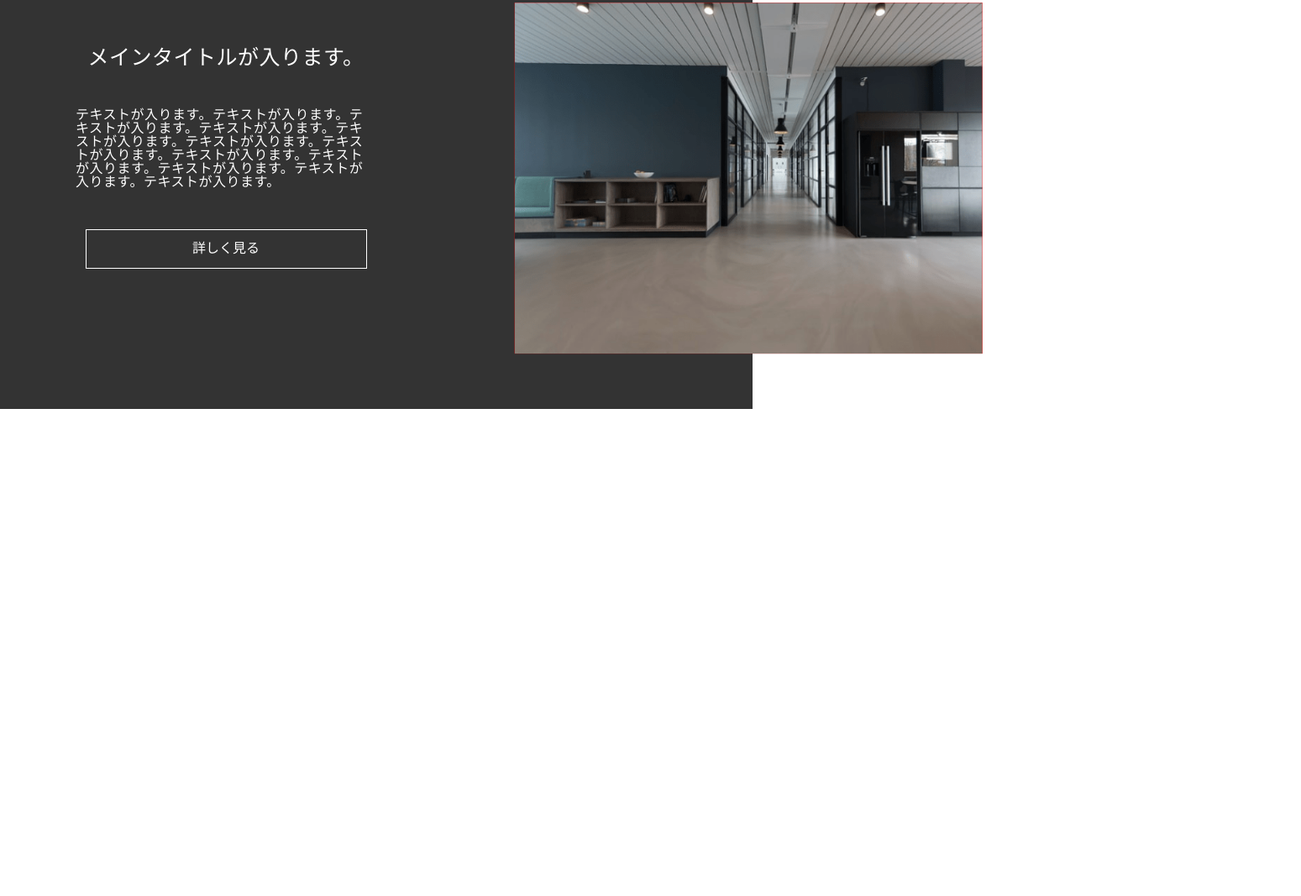
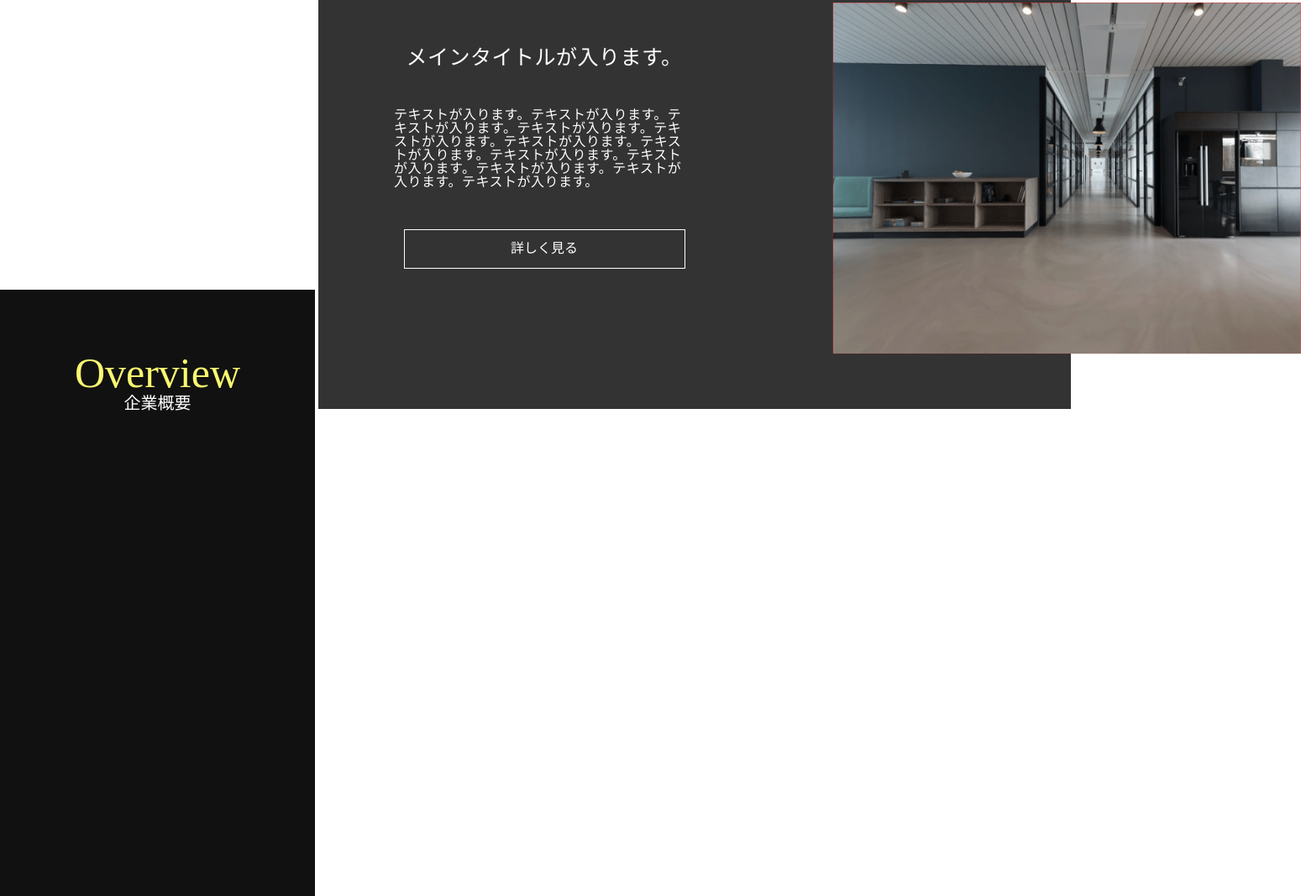
Before and after one commit to hidekiw1971/operation-test, a website: page index.html in a window 1280 px wide. Shown: the part 63-1130 px from the top of the page at 84% size, 1549 px wide, since content can reach past the window. Before the commit the page ends 800 px from the top, so only its background shows below. Drawn offline with nearby package versions, Linux system fonts and the light colour scheme.

Commit message:
temp saved

```diff
--- a/index.html
+++ b/index.html
@@ -23,9 +23,22 @@
   <!-- JavaScript -->
   <script src="https://code.jquery.com/jquery-3.6.0.js"></script>
   <script defer src="./js/script.js"></script>
+  <!-- font -->
+  <link rel="preconnect" href="https://fonts.googleapis.com">
+  <link rel="preconnect" href="https://fonts.gstatic.com" crossorigin>
+  <link href="https://fonts.googleapis.com/css2?family=Noto+Serif+JP&display=swap" rel="stylesheet">
 </head>
 
 <body>
+  <!-- overview s -->
+  <section class="overview">
+    <div class="overview__inner">
+      <h2 class="overview__title">企業概要</h2>
+    </div>
+  </section>
+  <!-- overview e -->
+
+
   <!-- copy start -->
   <div class="card">
     <div class="card__inner">
--- /dev/null
+++ b/src/sass/module/overview/_overview.scss
@@ -0,0 +1,12 @@
+@use "global" as *;
+.overview {
+  display: inline-block;
+  max-width: rem(375);
+  width: 100%;
+  height: rem(722);
+  background-color: #111;
+  @include mq(md) {
+  }
+  @include mq(xl) {
+  }
+}
--- /dev/null
+++ b/src/sass/module/overview/_overview__inner.scss
@@ -0,0 +1,11 @@
+@use "global" as *;
+.overview__inner {
+  display: inline-block;
+  width: 100%;
+  height: 100%;
+  text-align: center;
+  @include mq(md) {
+  }
+  @include mq(xl) {
+  }
+}
--- /dev/null
+++ b/src/sass/module/overview/_overview__title.scss
@@ -0,0 +1,34 @@
+@use "global" as *;
+.overview__title {
+  display: inline-block;
+  color: #fff;
+  font-family: "font-family: 'Noto Serif JP', serif;";
+  font-size: rem(20);
+  font-weight: $normal;
+  padding-top: rem(120);
+  padding-right: rem(0);
+  padding-bottom: rem(48);
+  padding-left: rem(0);
+  position: relative;
+  @include mq(md) {
+  }
+  @include mq(xl) {
+  }
+}
+
+.overview__title::before {
+  display: inline-block;
+  content: "Overview";
+  font-family: "font-family: 'Noto Serif JP', serif;";
+  font-size: rem(50);
+  font-weight: $normal;
+  color: #f9f871;
+  position: absolute;
+  top: 50%;
+  left: 50%;
+  transform: translate(-50%, -50%);
+  @include mq(md) {
+  }
+  @include mq(xl) {
+  }
+}
```
Also changed, not shown: css/styles.css, 1 other file.
